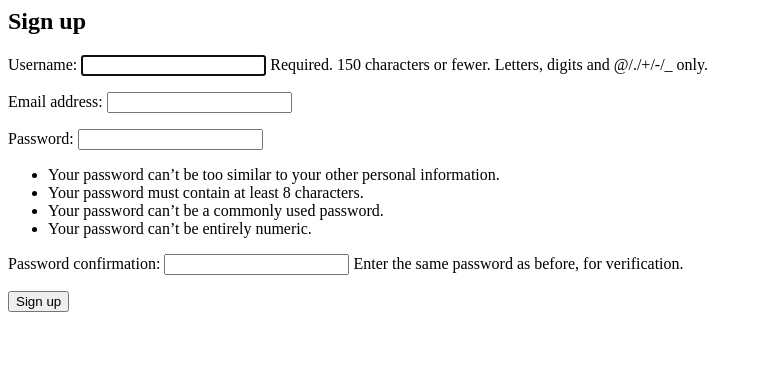
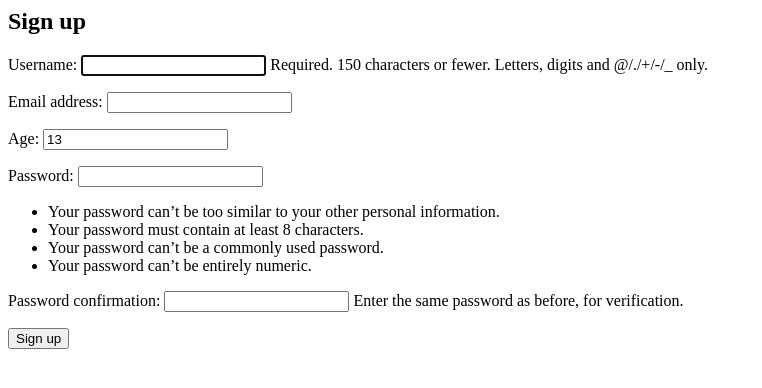
Before and after one commit to abhik-b/custom-user-boilerplated-django, a Django app: page /users/signup/ in a window 1280 px wide. Shown: the top 388 px of the page, without its empty margins (0-762 px from the left). Run offline with Django 3.2, Linux system fonts and the light colour scheme.

Commit message:
2nd commit ; example added

```diff
--- a/templates/home.html
+++ b/templates/home.html
@@ -1,6 +1,8 @@
 {% if user.is_authenticated %}
   Hi {{ user.username }}!
+  your age {{user.age}}
   <p><a href="{% url 'logout' %}">logout</a></p>
+  <p><a href="{% url 'update' user.id %}">update</a><p>
 {% else %}
   <p>You are not logged in</p>
   <a href="{% url 'login' %}">login</a> |
--- /dev/null
+++ b/templates/update.html
@@ -0,0 +1,6 @@
+<h2>Update up</h2>
+<form method="post">
+  {% csrf_token %}
+  {{ form.as_p }}
+  <button type="submit">update up</button>
+</form>
--- a/users/admin.py
+++ b/users/admin.py
@@ -10,7 +10,7 @@ class CustomUserAdmin(UserAdmin):
     add_form = CustomUserCreationForm
     form = CustomUserChangeForm
     model = CustomUser
-    list_display = ['email', 'username', ]
+    list_display = ['email', 'username', 'age']
 
 
 admin.site.register(CustomUser, CustomUserAdmin)
--- a/users/forms.py
+++ b/users/forms.py
@@ -6,10 +6,10 @@ from .models import CustomUser
 class CustomUserCreationForm(UserCreationForm):
     class Meta:
         model = CustomUser
-        fields = ('username', 'email')
+        fields = ('username', 'email', 'age')
 
 
 class CustomUserChangeForm(UserChangeForm):
     class Meta:
         model = CustomUser
-        fields = ('username', 'email')
+        fields = ('username', 'email', 'age')
--- a/users/models.py
+++ b/users/models.py
@@ -5,4 +5,4 @@ from django.db import models
 
 
 class CustomUser(AbstractUser):
-    pass
+    age = models.IntegerField(default=13)
--- a/users/urls.py
+++ b/users/urls.py
@@ -1,6 +1,7 @@
 from django.urls import path
-from .views import SignUpView
+from .views import SignUpView, UpdateUserView
 
 urlpatterns = [
     path('signup/', SignUpView.as_view(), name='signup'),
+    path('update/<pk>', UpdateUserView.as_view(), name='update'),
 ]
--- a/users/views.py
+++ b/users/views.py
@@ -1,10 +1,19 @@
 from django.shortcuts import render
 from django.urls import reverse_lazy
-from django.views.generic.edit import CreateView
-from .forms import CustomUserCreationForm
+from django.views.generic.edit import CreateView, UpdateView
+from .forms import CustomUserCreationForm, CustomUserChangeForm
+from .models import CustomUser
 
 
 class SignUpView(CreateView):
     form_class = CustomUserCreationForm
     success_url = reverse_lazy('login')
     template_name = 'signup.html'
+
+
+class UpdateUserView(UpdateView):
+    model = CustomUser
+    form_class = CustomUserChangeForm
+    # fields = ['__all__']
+    success_url = reverse_lazy('home')
+    template_name = 'update.html'
```
Also changed, not shown: db.sqlite3, users/migrations/0002_customuser_age.py (added).
